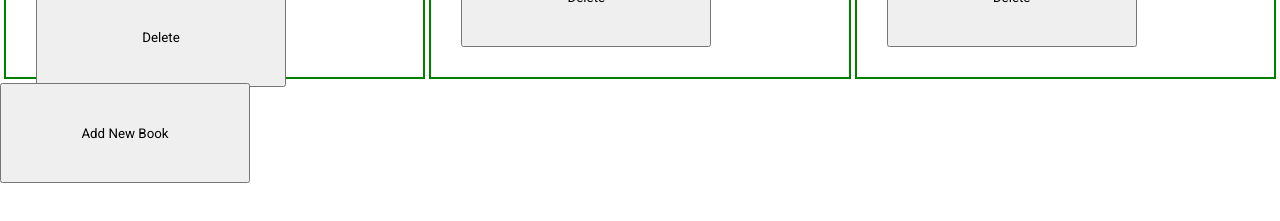
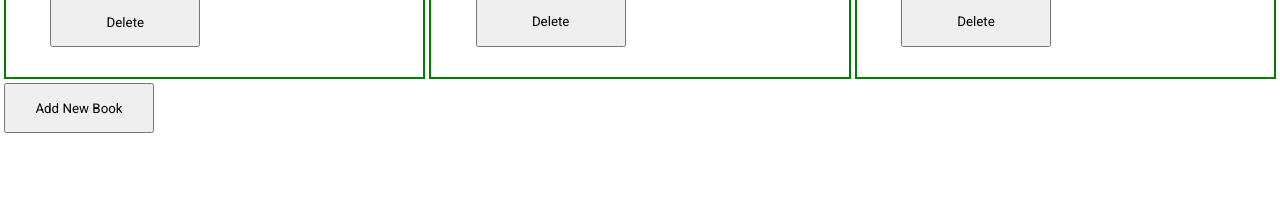
Before and after one commit to pandalexander/library-odin, a plain HTML site: page index.html in a window 1280 px wide. Shown: the part 229-450 px from the top of the page. Drawn offline with Linux system fonts and the light colour scheme.

Commit message:
Change button sizing and spacing

```diff
--- a/styles.css
+++ b/styles.css
@@ -49,6 +49,10 @@ dialog {
 }
 
 button {
-  width: 250px;
-  height: 100px;
+  width: 150px;
+  height: 50px;
 }
+
+#show-dialog {
+  margin-left: 4px;
+}
```
